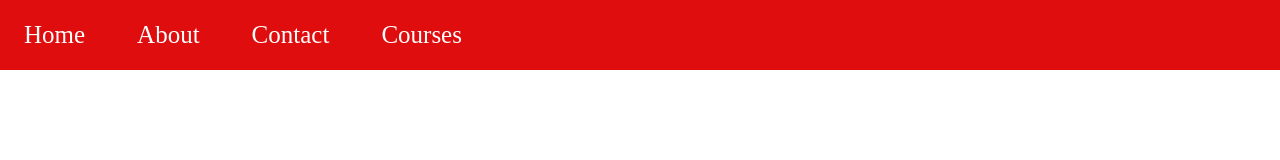
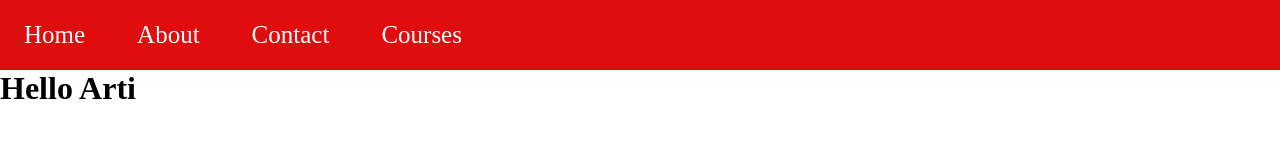
Before and after one commit to AratiShahare/git-practice, a plain HTML site: page index.html in a window 1280 px wide. Drawn offline with Linux system fonts and the light colour scheme.

Commit message:
h1 added

```diff
--- a/index.html
+++ b/index.html
@@ -16,5 +16,8 @@
             <li><a href="">Courses</a></li>
         </ul>
     </header>
+    <div class="content">
+        <h1>Hello Arti</h1>
+    </div>
 </body>
 </html>
```
